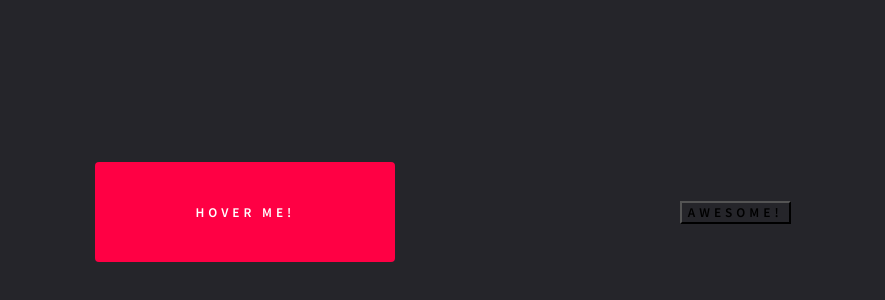
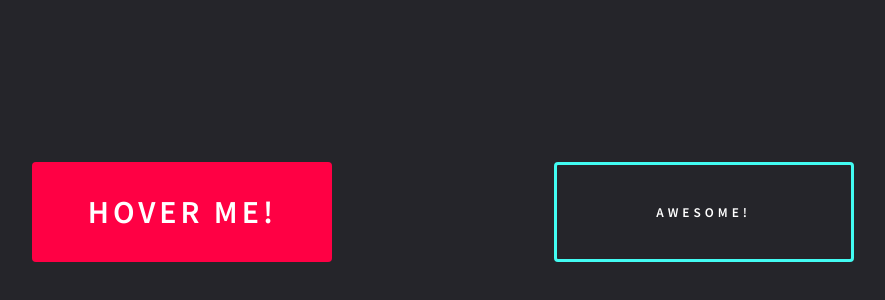
Before and after one commit to edwinv123/Button, a plain HTML site: page index.html in a window 1280 px wide. Shown: the part 196-496 px from the top of the page, without its empty margins (197-1082 px from the left). Drawn offline with Linux system fonts and the light colour scheme.

Commit message:
final change

```diff
--- a/css/style.css
+++ b/css/style.css
@@ -24,4 +24,51 @@
     border-radius: 4px;
     box-shadow: inset 0 0 0 0 #f9e506;
     transition: ease-out 0.3s;
+    font-size: 2rem;
+    outline: none;
 }
+
+.btn-1:hover {
+    box-shadow: inset 300px 0 0 0 #f9e506;
+    cursor: pointer;
+    color: #000;
+}
+
+/* Second Button */
+.btn-2 {
+    width: 300px;
+    height: 100px;
+    border: none;
+    color: white;
+    border-radius: 4px;
+    outline: none;
+    border: 3px solid #42FBF2;
+    position: relative;
+    z-index: 1;
+}
+
+.btn-2:hover {
+    color: #fff;
+    cursor: pointer;
+}
+
+
+.btn-2:before {
+    transition: 0.5s all ease;
+    position: absolute;
+    top: 0;
+    left: 50%;
+    right: 50%;
+    bottom: 0;
+    opacity: 0;
+    content: "";
+    background-color: #42FBF2;
+}
+
+.btn-2:hover:before {
+    transition: 0.5s all ease;
+    left: 0;
+    right: 0;
+    opacity: 1;
+    z-index: -1;
+}
```
